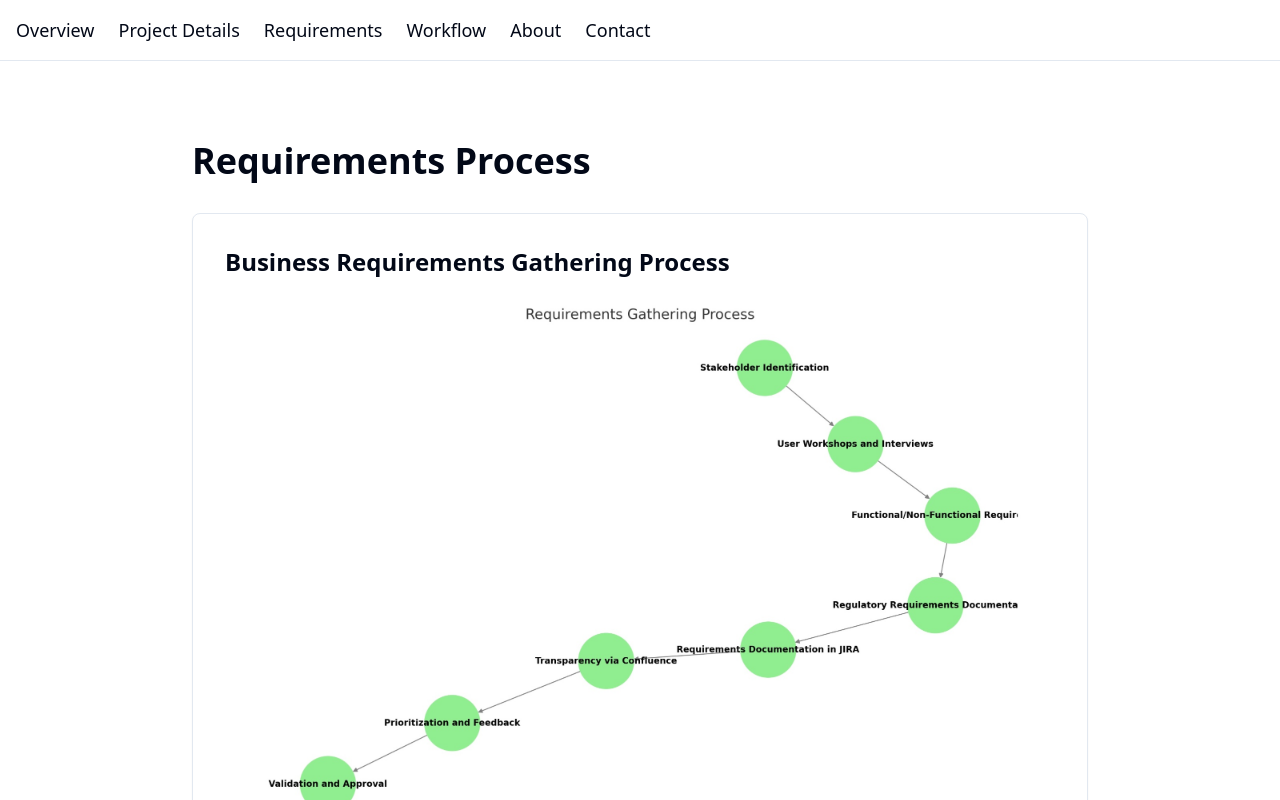
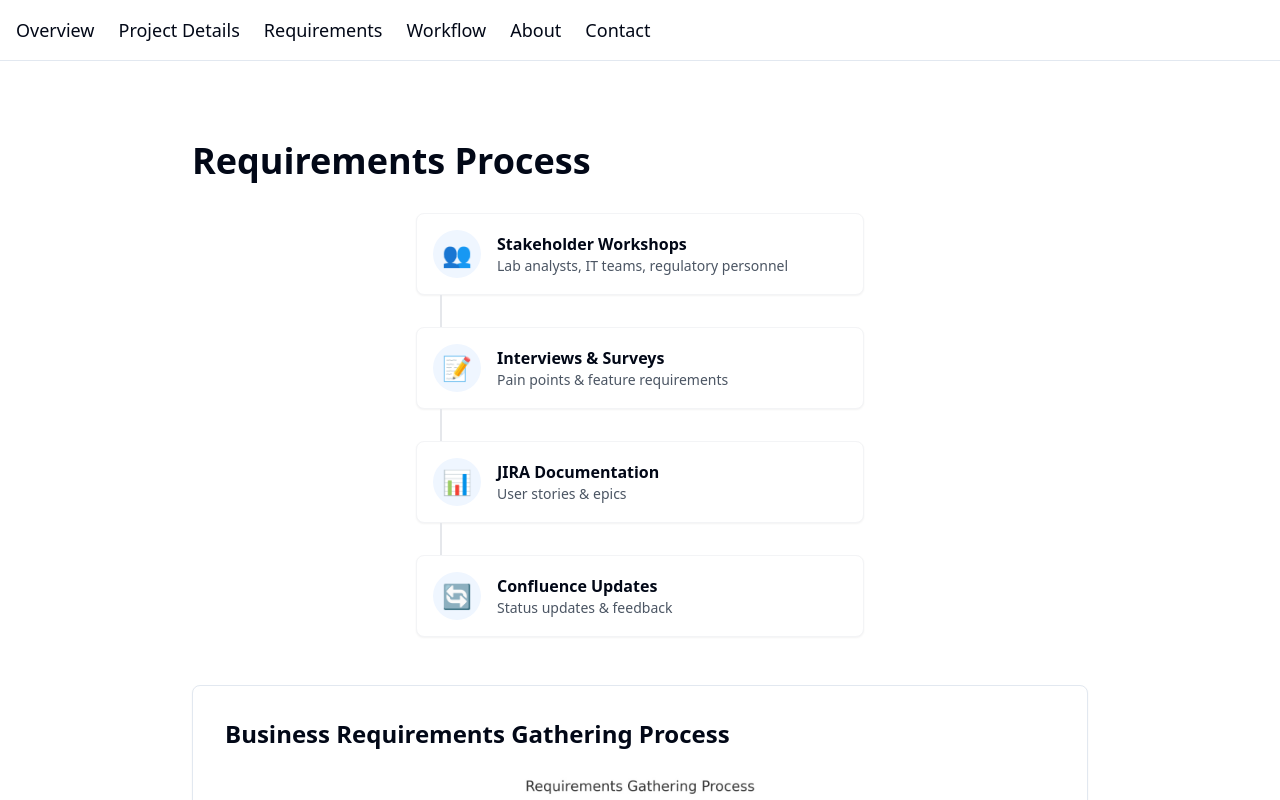
Before and after one commit to jnakkash/jnakkash-project-portfolio, a React (Vite) app: page /requirements in a window 1280 px wide. Shown: the top 800 px of the page. Built offline with nearby package versions, Linux system fonts and the light colour scheme.

Commit message:
Add flex container for steps
Implemented a flex container below the selected container to display the steps involved in the process. Each step includes an icon, title, and description, with animations for a smooth appearance.
[skip gpt_engineer]

```diff
--- a/src/pages/Requirements.tsx
+++ b/src/pages/Requirements.tsx
@@ -13,6 +13,52 @@ export default function Requirements() {
           className="max-w-4xl mx-auto"
         >
           <h1 className="text-4xl font-bold mb-8">Requirements Process</h1>
+
+          <div className="flex flex-col items-center space-y-8 mb-12">
+            {[
+              {
+                step: "Stakeholder Workshops",
+                description: "Lab analysts, IT teams, regulatory personnel",
+                icon: "👥"
+              },
+              {
+                step: "Interviews & Surveys",
+                description: "Pain points & feature requirements",
+                icon: "📝"
+              },
+              {
+                step: "JIRA Documentation",
+                description: "User stories & epics",
+                icon: "📊"
+              },
+              {
+                step: "Confluence Updates",
+                description: "Status updates & feedback",
+                icon: "🔄"
+              }
+            ].map((item, index) => (
+              <motion.div
+                key={index}
+                initial={{ opacity: 0, x: -20 }}
+                whileInView={{ opacity: 1, x: 0 }}
+                transition={{ duration: 0.5, delay: index * 0.1 }}
+                className="relative w-full max-w-md"
+              >
+                <div className="flex items-center space-x-4 bg-white p-4 rounded-lg shadow-sm border border-gray-100">
+                  <div className="flex-shrink-0 w-12 h-12 flex items-center justify-center bg-blue-50 rounded-full text-2xl">
+                    {item.icon}
+                  </div>
+                  <div>
+                    <h5 className="font-semibold">{item.step}</h5>
+                    <p className="text-sm text-gray-600">{item.description}</p>
+                  </div>
+                </div>
+                {index < 3 && (
+                  <div className="absolute left-6 -bottom-8 h-8 w-0.5 bg-gray-200" />
+                )}
+              </motion.div>
+            ))}
+          </div>
 
           <Card className="p-8 mb-12">
             <h2 className="text-2xl font-semibold mb-6">Business Requirements Gathering Process</h2>
```
